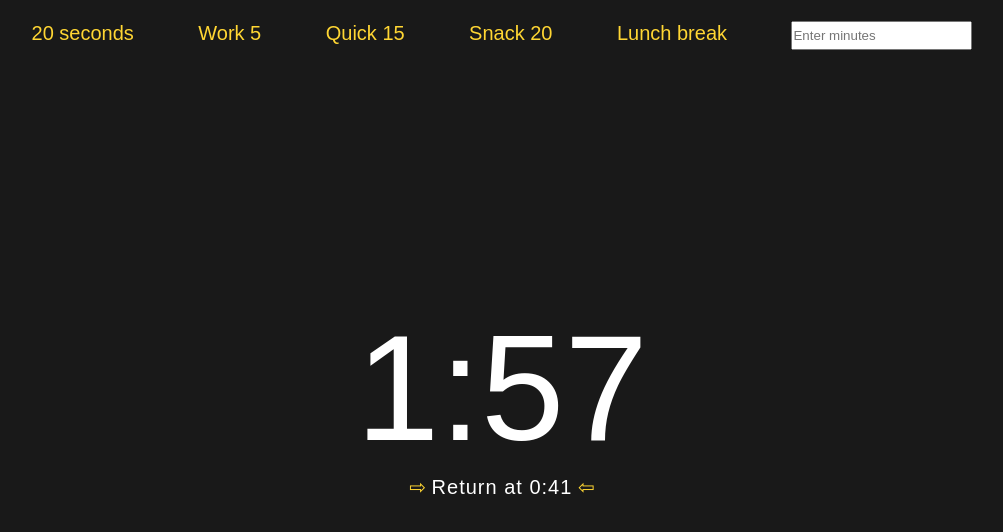
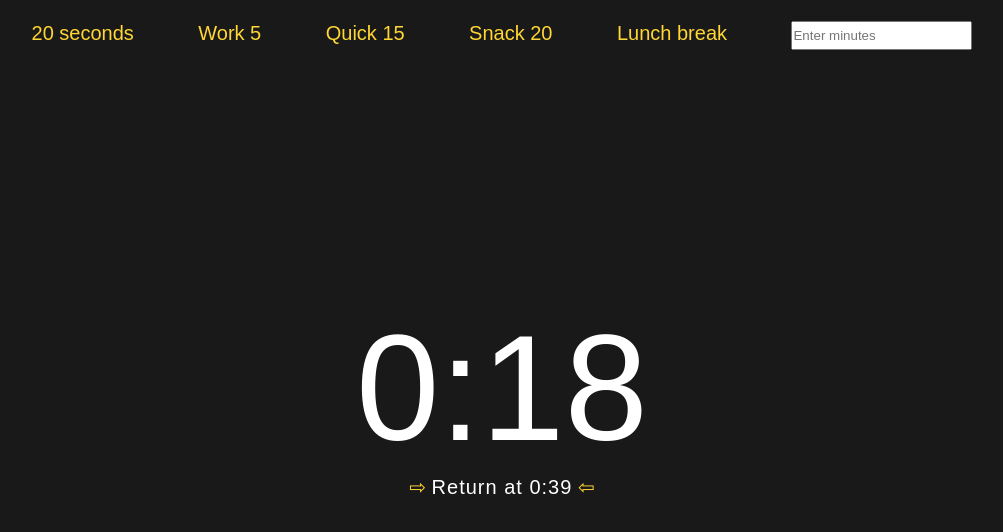
Before and after one commit to sdossland/Countdown-clock, a plain HTML site: page index.html in a window 1280 px wide. Both pictures are taken after a click on the button "20 seconds". Shown: the whole page, without its empty margins (138-1141 px from the left). Drawn offline with Linux system fonts and the light colour scheme.

Commit message:
initiate timer based on either user defined time or selected predefined time

```diff
--- a/index.html
+++ b/index.html
@@ -18,10 +18,10 @@
     </form>
 </div>
 <div class="container">
-    <div class="timer"></div>
+    <div class="timer">0:00</div>
     <div class="returnTime">
         <span class="emphasis">&#8680;</span>
-        <span class="returnTimeMsg"></span>
+        <span class="returnTimeMsg">Timer has not been initiated.</span>
         <span class="emphasis">&#8678;</span>
     </div>
 </div>
--- a/logic.js
+++ b/logic.js
@@ -5,6 +5,8 @@ document.addEventListener("DOMContentLoaded", function () {
 
   const countdown = document.querySelector('.timer');
   const returnAt = document.querySelector('.returnTimeMsg');
+  const buttons = document.querySelectorAll('button');
+  const customTime = document.querySelector('input');
 
   function timer(seconds) {
     const currentTime = Date.now();
@@ -38,7 +40,19 @@ document.addEventListener("DOMContentLoaded", function () {
     returnAt.textContent = `Return at ${modifiedHour}:${returnMinutes < 10 ? '0' : ''}${returnMinutes}`;
   }
 
-  //calls timer
-  timer(124);
+  //calls timer using predefined time of button
+  function runTimer() {
+    const preDefinedTime = this.dataset.time; //accesses data-time attribute of 'clicked' element
+    const customTime = this.value * 60; //accesses user input
+    timer(preDefinedTime ? preDefinedTime : customTime);
+  }
+  //must clear preexisting timer if click another button when one is already running!!!
+
+  buttons.forEach(button => {
+    button.addEventListener('click', runTimer);
+  });
+
+  //calls timer using user input
+  customTime.addEventListener('keyup', runTimer);
 
 });
```
